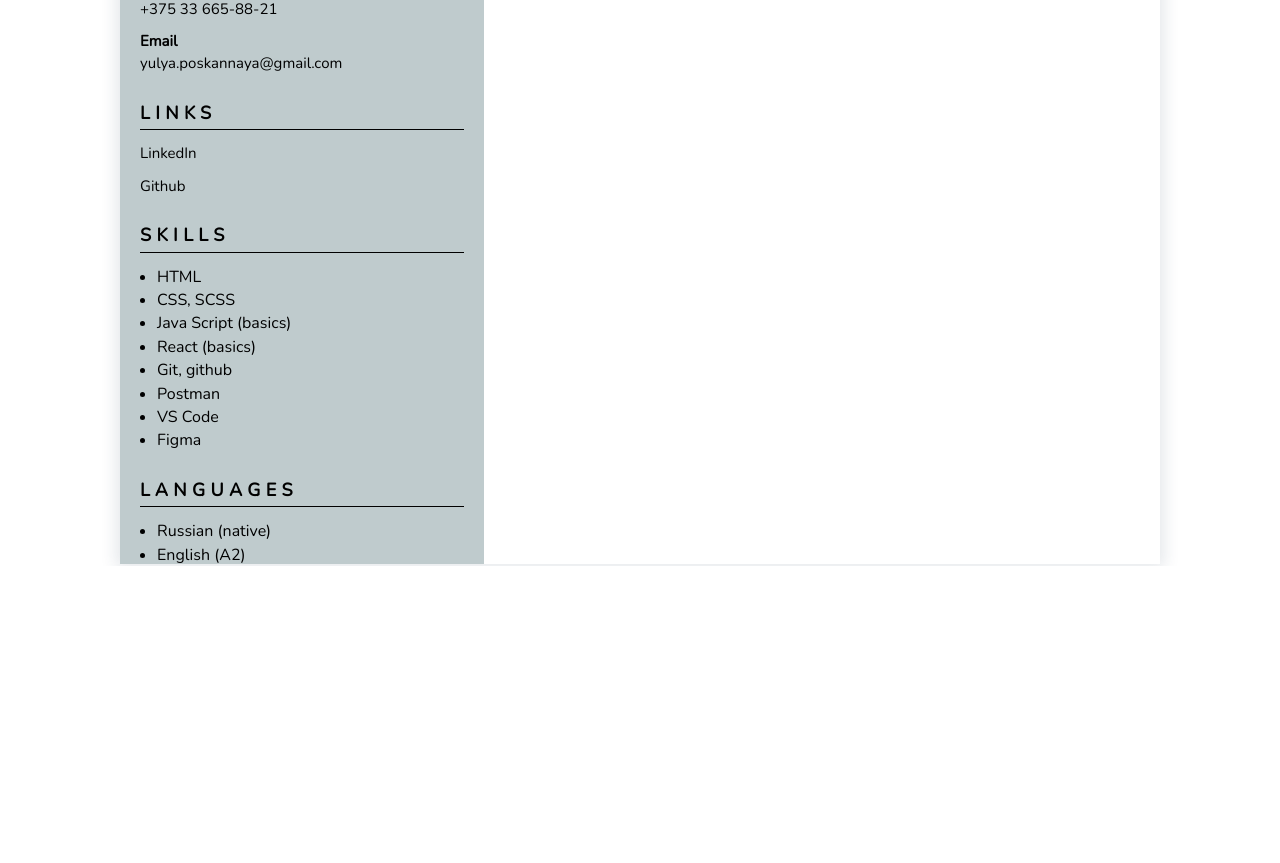
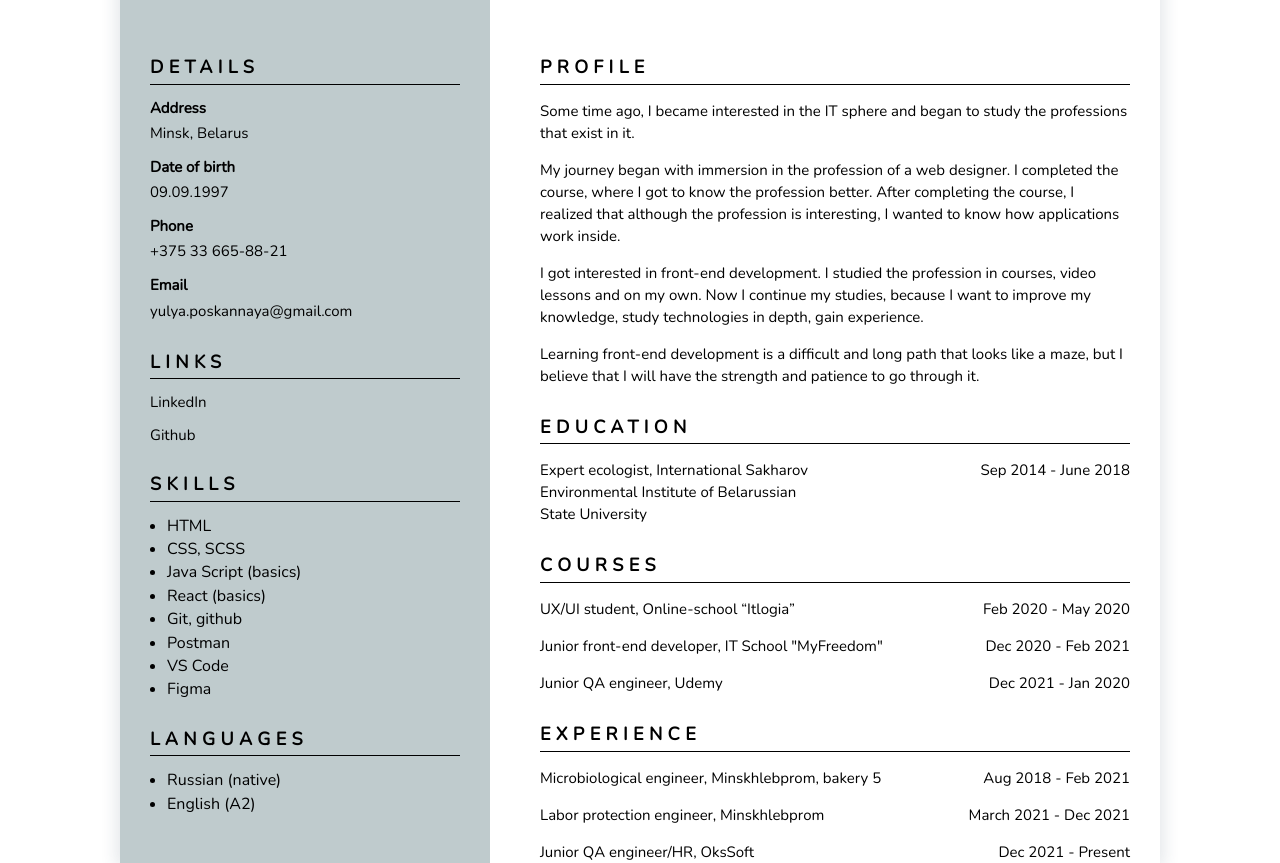
Before and after one commit to julia-poskannaya/rsschool-cv, a plain HTML site: page index.html in a window 1280 px wide. Shown: the part 293-1156 px from the top of the page. Before the commit the page ends 859 px from the top, so only its background shows below. Drawn offline with Linux system fonts and the light colour scheme; files whose address does not match are found by name.

Commit message:
feat : add styles and html template

```diff
--- a/index.html
+++ b/index.html
@@ -1,5 +1,6 @@
 <!DOCTYPE html>
 <html lang="en">
+
 <head>
     <meta charset="UTF-8">
     <meta http-equiv="X-UA-Compatible" content="IE=edge">
@@ -7,73 +8,170 @@
     <link rel="stylesheet" href="style.css">
     <title>CV</title>
 </head>
+
 <body>
-    <main class="page">
-        <div class="page-grid-wrapper">
-        <div class="page-container">
-                <!-- <section class="page-title">
-                    <h1 class="header-title">Julia Poskannaya</h1>
+    <div class="page">
+        <header class="header">
+            <div class="left-column left-column-header">
+                <figure class="header-avatar">
+                    <img src="images/photo.jpg" alt="photo" class="header-photo">
+                </figure>
+            </div>
+
+            <div class="right-column right-column-header">
+                <section class="page-title">
+                    <h1 class="header-title-name">Julia Poskannaya</h1>
                     <p class="header-subtitle">Junior front-end developer</p>
-                </section> -->
-                <div class="general-info">
-                    <section class="general-info-block">
-                        <h2 class="general-info-block-title">Details</h2>
+                </section>
+            </div>
+        </header>
 
-                        <div class="general-info-block-item">
-                            <h3 class="general-info-block-item-title">Address</h3>
-                            <p class="general-info-block-item-text">Minsk, Belarus</p>
+        <main class="main">
+            <div class="left-column left-column-main">
+                <div class="info-wrapper">
+                    <section class="info-block">
+                        <h2 class="info-block-title">Details</h2>
+
+                        <div class="info-block-item info-block-item-details ">
+                            <h3 class="info-block-item-title">Address</h3>
+                            <p class="info-block-item-text">Minsk, Belarus</p>
                         </div>
 
-                        <div class="general-info-block-item">
-                            <h3 class="general-info-block-item-title">Date of birth</h3>
-                            <p class="general-info-block-item-text">09.09.1997</p>
+                        <div class="info-block-item info-block-item-details">
+                            <h3 class="info-block-item-title">Date of birth</h3>
+                            <p class="info-block-item-text">09.09.1997</p>
                         </div>
 
-                        <div class="general-info-block-item">
-                            <h3 class="general-info-block-item-title">Phone</h3>
-                            <p class="general-info-block-item-text">+375 33 665-88-21</p>
+                        <div class="info-block-item info-block-item-details">
+                            <h3 class="info-block-item-title">Phone</h3>
+                            <p class="info-block-item-text">+375 33 665-88-21</p>
                         </div>
 
-                        <div class="general-info-block-item">
-                            <h3 class="general-info-block-item-title">Email</h3>
-                            <p class="general-info-block-item-text">yulya.poskannaya@gmail.com</p>
+                        <div class="info-block-item info-block-item-details">
+                            <h3 class="info-block-item-title">Email</h3>
+                            <p class="info-block-item-text">yulya.poskannaya@gmail.com</p>
                         </div>
                     </section>
 
-                    <section class="general-info-block">
-                        <h2 class="general-info-block-title">Links</h2>
-                        <a href="https://www.linkedin.com/in/julia-poskannaya/" class="general-info-block-item-link">LinkedIn</a>
-                        <a href="https://github.com/julia-poskannaya" class="general-info-block-item-link">Github</a>
+                    <section class="info-block">
+                        <h2 class="info-block-title">Links</h2>
+                        <a href="https://www.linkedin.com/in/julia-poskannaya/"
+                            class="info-block-item-link">LinkedIn</a>
+                        <a href="https://github.com/julia-poskannaya" class="info-block-item-link">Github</a>
                     </section>
 
-                    <section class="general-info-block">
-                        <h2 class="general-info-block-title">Skills</h2>
-                        <ul class="general-info-block-list">
-                            <li class="general-info-block-list-item">HTML</li>
-                            <li class="general-info-block-list-item">CSS, SCSS</li>
-                            <li class="general-info-block-list-item">Java Script (basics)</li>
-                            <li class="general-info-block-list-item">React (basics)</li>
-                            <li class="general-info-block-list-item">Git, github</li>
-                            <li class="general-info-block-list-item">Postman</li>
-                            <li class="general-info-block-list-item">VS Code</li>
-                            <li class="general-info-block-list-item">Figma</li>
+                    <section class="info-block">
+                        <h2 class="info-block-title">Skills</h2>
+                        <ul class="info-block-list">
+                            <li class="info-block-list-item">HTML</li>
+                            <li class="info-block-list-item">CSS, SCSS</li>
+                            <li class="info-block-list-item">Java Script (basics)</li>
+                            <li class="info-block-list-item">React (basics)</li>
+                            <li class="info-block-list-item">Git, github</li>
+                            <li class="info-block-list-item">Postman</li>
+                            <li class="info-block-list-item">VS Code</li>
+                            <li class="info-block-list-item">Figma</li>
                         </ul>
                     </section>
 
-                    <section class="general-info-block">
-                        <h2 class="general-info-block-title">Languages</h2>
-                        <ul class="general-info-block-list">
-                            <li class="general-info-block-list-item">Russian (native)</li>
-                            <li class="general-info-block-list-item">English (A2)</li>
+                    <section class="info-block">
+                        <h2 class="info-block-title">Languages</h2>
+                        <ul class="info-block-list">
+                            <li class="info-block-list-item">Russian (native)</li>
+                            <li class="info-block-list-item">English (A2)</li>
                         </ul>
-
                     </section>
                 </div>
+            </div>
 
+            <div class="right-column right-column-main">
+                <div class="info-wrapper">
+
+                    <section class="info-block">
+                        <h2 class="info-block-title">Profile</h2>
+                        <p class="info-block-item-text">
+                            Some time ago, I became interested in the IT sphere and began to study the
+                            professions that exist in it.
+                        </p>
+                        <p class="info-block-item-text">
+                            My journey began with immersion in the profession of a web
+                            designer. I completed
+                            the course, where I got to know the profession better. After completing the course, I
+                            realized that although the profession is interesting, I wanted to know how
+                            applications
+                            work inside.
+                        </p>
+                        <p class="info-block-item-text">
+                            I got interested in front-end development. I studied the profession
+                            in
+                            courses, video lessons and on my own. Now I continue my studies, because I want
+                            to
+                            improve my knowledge, study technologies in depth, gain experience.
+                        </p>
+                        <p class="info-block-item-text">
+                            Learning front-end development is a difficult and long path that looks like a
+                            maze,
+                            but
+                            I believe that I will have the strength and patience to go through it.
+                        </p>
+                    </section>
+
+                    <section class="info-block">
+                        <h2 class="info-block-title">Education</h2>
+
+                        <div class="info-block-item">
+                            <p class="info-block-item-text education-text">
+                                Expert ecologist, International Sakharov Environmental Institute of
+                                Belarussian
+                                State University
+                            </p>
+                            <p class="info-block-item-text">Sep 2014 - June 2018</p>
+                        </div>
+                    </section>
+
+                    <section class="info-block">
+                        <h2 class="info-block-title">Courses</h2>
+                        <div class="info-block-item">
+                            <p class="info-block-item-text">UX/UI student, Online-school “Itlogia”</p>
+                            <p class="info-block-item-text">Feb 2020 - May 2020</p>
+                        </div>
+
+                        <div class="info-block-item">
+                            <p class="info-block-item-text">Junior front-end developer, IT School
+                                "MyFreedom"</p>
+                            <p class="info-block-item-text">Dec 2020 - Feb 2021</p>
+                        </div>
+
+                        <div class="info-block-item">
+                            <p class="info-block-item-text">Junior QA engineer, Udemy</p>
+                            <p class="info-block-item-text">Dec 2021 - Jan 2020</p>
+                        </div>
+                    </section>
+
+                    <section class="info-block">
+                        <h2 class="info-block-title">Experience</h2>
+                        <div class="info-block-item">
+                            <p class="info-block-item-text"> Microbiological engineer, Minskhlebprom,
+                                bakery
+                                5</p>
+                            <p class="info-block-item-text">Aug 2018 - Feb 2021</p>
+                        </div>
+
+                        <div class="info-block-item">
+                            <p class="info-block-item-text">Labor protection engineer, Minskhlebprom
+                            </p>
+                            <p class="info-block-item-text">March 2021 - Dec 2021</p>
+                        </div>
+
+                        <div class="info-block-item">
+                            <p class="info-block-item-text">Junior QA engineer/HR, OksSoft</p>
+                            <p class="info-block-item-text">Dec 2021 - Present</p>
+                        </div>
+                    </section>
+                </div>
             </div>
-        </div>
+        </main>
+    </div>
+</body>
 
-    </main>
-
-</body>
 </html>
--- a/style.css
+++ b/style.css
@@ -2,5 +2,6 @@
 @import url('./vendors/fonts/font.css');
 
 @import url('./styles/page.css');
+@import url('./styles/main.css');
 @import url('./styles/header.css');
-@import url('./styles/general-info.css');
+@import url('./styles/info.css');
--- a/styles/header.css
+++ b/styles/header.css
@@ -1,18 +1,45 @@
 .header {
-  padding-top: 35px;
+  display: grid;
+  grid-template-columns: 370px 1fr;
+  gap: 50px;
+  align-items: center;
 }
 
-.header-title {
+.left-column {
+  background-color: rgba(63, 99, 104, 0.33);
+}
+
+.left-column-header {
+  padding-top: 40px;
+}
+
+.header-avatar {
+  display: flex;
+  height: 250px;
+  justify-content: center;
+  width: 250px;
+  position: relative;
+  margin: auto;
+}
+
+.header-photo {
+  border-radius: 50%;
+  width: 100%;
+  object-fit: cover;
+  background-color: transparent;
+  border: 2px solid black;
+  padding: 12px;
+}
+
+.header-title-name {
   font-weight: 700;
   font-size: 30px;
   letter-spacing: 0.08em;
   text-transform: uppercase;
-  text-align: right;
 }
 
 .header-subtitle {
   font-weight: 400;
   font-size: 20px;
   text-transform: uppercase;
-  text-align: right;
 }
--- a/styles/general-info.css
+++ b/styles/info.css
@@ -1,39 +1,52 @@
-.general-info {
-  background-color: rgba(63, 99, 104, 0.33);
-  padding: 120px 20px 0;
+.info-wrapper {
   display: flex;
   flex-direction: column;
   gap: 30px;
 }
 
-.general-info-block {
+.info-block {
   display: flex;
   flex-direction: column;
   gap: 15px;
 }
 
-.general-info-block-item-title {
+.info-block-item {
+  display: flex;
+  justify-content: space-between;
+}
+
+.info-block-item-details {
+  display: flex;
+  flex-direction: column;
+}
+
+.education-text {
+  width: 50%;
+}
+
+.info-block-item-title {
   font-size: 15px;
   color: #000000;
   padding-bottom: 5px;
 }
 
-.general-info-block-item-text {
+.info-block-item-text {
+  color: #000000;
+  font-size: 15px;
+  line-height: 22px;
+}
+
+.info-block-item-link {
   color: #000000;
   font-size: 15px;
 }
 
-.general-info-block-item-link {
-  color: #000000;
-  font-size: 15px;
-}
-
-.general-info-block-item-link:hover {
+.info-block-item-link:hover {
   color: #515151;
   transition: 0.4s;
 }
 
-.general-info-block-title {
+.info-block-title {
   position: relative;
   letter-spacing: 0.3em;
   font-size: 18px;
@@ -41,7 +54,7 @@
   padding-bottom: 7px;
 }
 
-.general-info-block-title::after {
+.info-block-title::after {
   content: '';
   width: 100%;
   height: 1px;
@@ -51,9 +64,9 @@
   left: 0;
 }
 
-.general-info-block-list {
+.info-block-list {
   padding-left: 17px;
 }
-.general-info-block-list-item:not(:last-child) {
+.info-block-list-item:not(:last-child) {
   padding-bottom: 5px;
 }
--- /dev/null
+++ b/styles/main.css
@@ -0,0 +1,13 @@
+.main {
+  display: grid;
+  grid-template-columns: 370px 1fr;
+  gap: 50px;
+}
+
+.left-column-main {
+  padding: 60px 30px 0;
+}
+
+.right-column-main {
+  padding: 60px 30px 0 0;
+}
--- a/styles/page.css
+++ b/styles/page.css
@@ -10,11 +10,7 @@
   margin: 0 auto;
 }
 
-.page-container {
-  max-width: 974px;
-}
-
-.page-grid-wrapper {
-  display: grid;
-  grid-template-columns: 35% 65%;
-}
+/* .container {
+  max-width: 945px;
+  margin: auto;
+} */
```
Also changed, not shown: images/photo.jpg (added).
